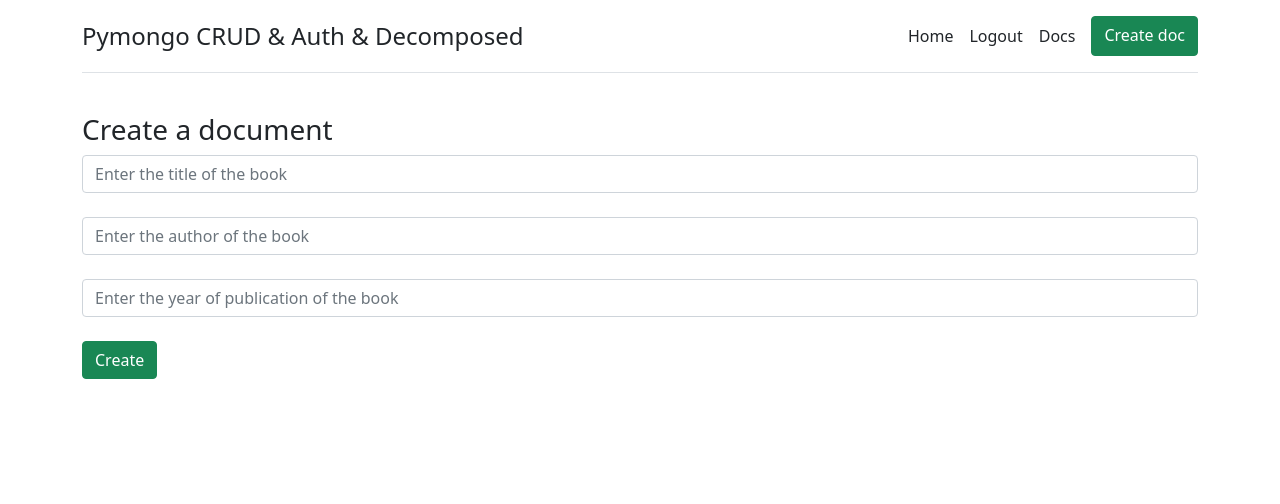
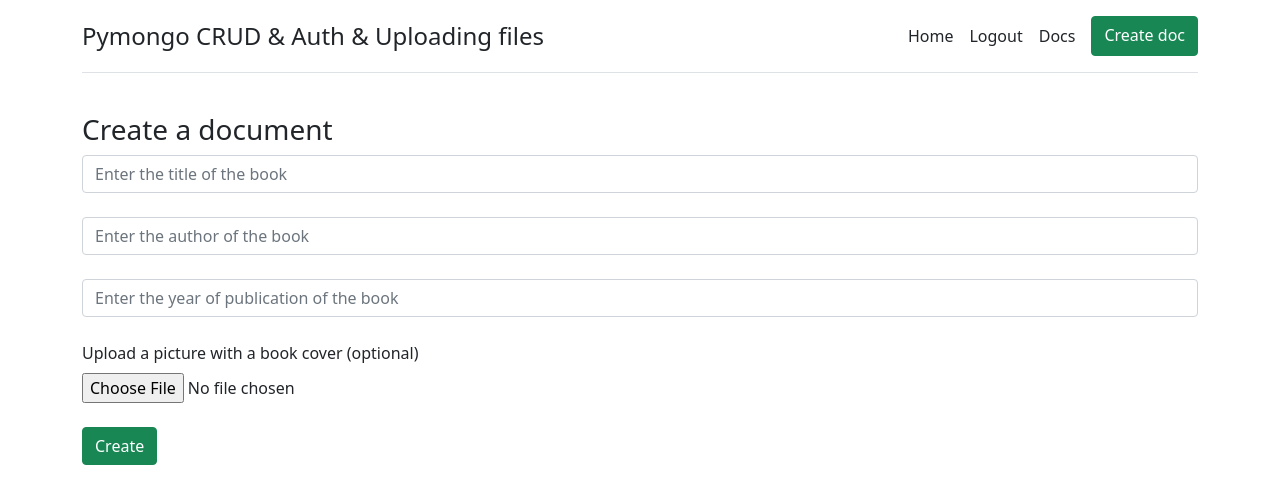
Before and after one commit to deejaymmm/pymongo_crud_auth_decomposed, a Flask app: page /create_doc in a window 1280 px wide. Shown: the top 504 px of the page. Run offline with Flask 2, Linux system fonts and the light colour scheme; the visitor is signed in with stand-in values (Sample User, id 1); some libraries are stand-ins or nearby versions.

Commit message:
add uploading files

```diff
--- a/app_init.py
+++ b/app_init.py
@@ -1,5 +1,6 @@
 from flask import Flask
 from pymongo import MongoClient
+from flask_pymongo import PyMongo
 
 app = Flask(__name__)
 
@@ -9,3 +10,6 @@
 user_coll = db['users']  # с авторизацией работаем с коллекцией 'users'
 
 app.config.from_pyfile('config.cfg')
+
+app.config["MONGO_URI"] = "mongodb://localhost:27017/pymongo_test"
+mongo = PyMongo(app)
--- a/requirements.txt
+++ b/requirements.txt
@@ -10,6 +10,7 @@
 filelock==3.0.12
 Flask==1.1.2
 Flask-Mail==0.9.1
+Flask-PyMongo==2.3.0
 google-auth==1.32.1
 google-auth-oauthlib==0.4.2
 gunicorn==20.1.0
--- a/routes/crud.py
+++ b/routes/crud.py
@@ -1,6 +1,6 @@
 from flask import render_template, request, redirect, session, url_for
 from bson.objectid import ObjectId
-from app_init import app, collection
+from app_init import app, collection, mongo
 
 
 @app.route('/docs')  # все документы на сайте
@@ -30,6 +30,22 @@
         return 'An error occurred while deleting the document'
 
 
+@app.route('/file/<filename>')
+def file(filename):
+    return mongo.send_file(filename)
+
+
+@app.route('/qqq/<_id>')
+def qqq(_id):
+    id_ = ObjectId(_id)
+    doc1 = mongo.db.docs.find_one_or_404({'_id' : id_})
+    # print(url_for('file', filename=doc1['picture_name']))
+    return f'''
+        <h1>{doc1['picture_name']}</h1>
+        <img src="{url_for('file', filename=doc1['picture_name'])}">
+    '''
+
+
 @app.route('/docs/<_id>/update', methods=['POST', 'GET'])  # редактирование документа
 def update_doc(_id):
     if "email" not in session:  # если не вошел в систему, доступа нет
@@ -37,20 +53,33 @@
 
     id_ = ObjectId(_id)  # для корректного доступа к _id документа
     doc = collection.find_one({'_id': id_})  # находим документ с заденным _id
-    print(doc)
+
+    doc1 = mongo.db.docs.find_one_or_404({'_id' : id_})
+    url_pic = url_for('file', filename=doc1['picture_name'])
+    if url_pic == '/file/':
+        url_pic = '/static/default.jpg'
+
     if request.method == 'POST':
         title = request.form['title']  # присваиваем переменным значения из формы
         author = request.form['author']
         year = request.form['year']
+        picture = request.files['picture']
 
         updating_doc = {  # создаем новый документ
             "title": title,
             "author": author,
-            "year": year
+            "year": year,
+            "picture_name": picture.filename
         }
 
         try:
+            if picture.filename:
+                mongo.save_file(picture.filename, picture)
+            else:
+                doc1 = collection.find_one({'_id': id_})
+                updating_doc['picture_name'] = doc1['picture_name']
             collection.update_one({'_id': id_}, {'$set': updating_doc})
+
             print('Document with _id: ' + str(id_) + ' has been updated successfully.')
             # изменяем значение полей документа в коллекции
             # и выводим в консоль его _id
@@ -59,7 +88,7 @@
             print('An error occurred while updating the document.')
             return 'An error occurred while updating the document.'
     else:
-        return render_template("update_doc.html", doc=doc, is_logged=True)  # передать документ в шаблон
+        return render_template("update_doc.html", doc=doc, is_logged=True, url_pic=url_pic)  # передать документ в шаблон
 
 
 @app.route('/create_doc', methods=['POST', 'GET'])  # создание документа
@@ -72,18 +101,29 @@
         title = request.form['title']  # присваиваем переменным значения из формы
         author = request.form['author']
         year = request.form['year']
+        picture = request.files['picture']
+        # print(picture)
 
         new_doc = {  # создаем новый документ
             "title": title,
             "author": author,
-            "year": year
+            "year": year,
+            "picture_name": picture.filename
         }
 
         try:
+            mongo.save_file(picture.filename, picture)
             result = collection.insert_one(new_doc).inserted_id
             print('Document with _id: ' + str(result) + ' has been created successfully.')
             # добавляем новый документ в коллекцию
             # и выводим в консоль его _id
+
+            if 'profile_image' in request.files:
+                profile_image = request.files['profile_image']
+                mongo.save_file(profile_image.filename, profile_image)
+                mongo.db.users.insert(
+                    {'username': request.form.get('username'), 'profile_image_name': profile_image.filename})
+
             return redirect('/docs')  # переадресовываем на вывод коллекции документов
         except:
             print('An error occurred while creating the document.')
--- a/templates/base.html
+++ b/templates/base.html
@@ -11,7 +11,7 @@
     <div class="container py-3">
       <header class="d-flex flex-column flex-md-row align-items-center pb-3 mb-4 border-bottom">
         <a href="/" class="d-flex align-items-center text-dark text-decoration-none">
-          <span class="fs-4">Pymongo CRUD & Auth & Decomposed</span>
+          <span class="fs-4">Pymongo CRUD & Auth & Uploading files</span>
         </a>
 
         <nav class="d-inline-flex mt-2 mt-md-0 ms-md-auto">
--- a/templates/create_doc.html
+++ b/templates/create_doc.html
@@ -7,11 +7,13 @@
 {% block body %}
 <div class="container">
     <h3>Create a document</h3>
-    <form method="post">
+    <form method="post" enctype="multipart/form-data">
 <!--        обработка на этой странице, поэтому action не прописывается-->
-        <input type="text" name="title" id="title" class="form-control" placeholder="Enter the title of the book "><br>
-        <input type="text" name="author" id="author" class="form-control" placeholder="Enter the author of the book"><br>
-        <input type="number" name="year" id="year" class="form-control" placeholder="Enter the year of publication of the book"><br>
+        <input type="text" name="title" id="title" class="form-control" placeholder="Enter the title of the book" required><br>
+        <input type="text" name="author" id="author" class="form-control" placeholder="Enter the author of the book" required><br>
+        <input type="number" name="year" id="year" class="form-control" placeholder="Enter the year of publication of the book" required><br>
+        <label for="picture">Upload a picture with a book cover (optional)</label>
+        <input type="file" name="picture" id="picture" class="form-control-file"><br>
         <input type="submit" class="btn btn-success" value="Create">
     </form>
 </div>
--- a/templates/docs.html
+++ b/templates/docs.html
@@ -20,6 +20,11 @@
                 <span class="me-2">Title: {{ el.title }}.</span>
                 <span class="me-2">Author: {{ el.author }}.</span>
                 <span class="me-2">Year: {{ el.year }}.</span>
+                {% if el.picture_name %}
+                    <img src="{{ url_for('file', filename=el.picture_name) }}" width="128">
+                {% else %}
+                    <img src="/static/default.jpg" width="128">
+                {% endif %}
             </h6>
         </div>
         {% endfor %}
--- a/templates/index.html
+++ b/templates/index.html
@@ -11,7 +11,7 @@
     </div>
   {% else %}
     <div class="pricing-header p-3 pb-md-4 mx-auto text-center">
-      <h1 class="display-4 fw-normal">Pymongo CRUD & Auth & Decomposed</h1>
+      <h1 class="display-4 fw-normal">Pymongo CRUD & Auth & Uploading files</h1>
     </div>
   {% endif %}
 {% endblock %}
```
Also changed, not shown: templates/update_doc.html (+7 -4 lines), static/default.jpg (added).
